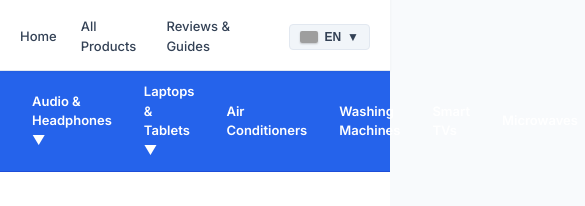
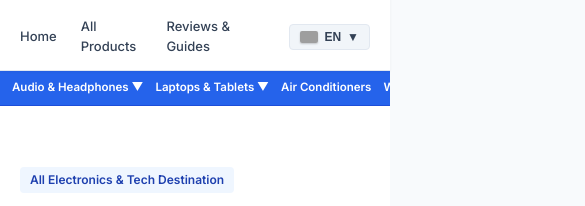
Before and after one commit to pothurikalyanram/EasyTech-store, a website: page index.html in a window 390 px wide. Shown: the part 181-387 px from the top of the page, 585 px wide, since content can reach past the window. Drawn offline with Linux system fonts and the light colour scheme; no server answers; grey boxes are pictures that could not be loaded.

Commit message:
Fix category nav bar vertical alignment & responsive touch scroll

```diff
--- a/styles.css
+++ b/styles.css
@@ -145,12 +145,19 @@ a {
     font-weight: 600;
 }
 
-/* Blue Sub-Header Navigation Bar - 1-Inch Side Padding */
+/* Blue Sub-Header Navigation Bar - Fluid Auto-Alignment across Mobile/Tablet/PC */
 .category-nav-bar {
     background-color: var(--accent-blue);
     color: white;
     width: 100%;
     border-bottom: 1px solid #1d4ed8;
+    overflow-x: auto;
+    scrollbar-width: none; /* Firefox */
+    -ms-overflow-style: none; /* IE/Edge */
+}
+
+.category-nav-bar::-webkit-scrollbar {
+    display: none; /* Chrome, Safari, Edge */
 }
 
 .cat-nav-container {
@@ -159,21 +166,32 @@ a {
     padding: 0 32px;
     display: flex;
     align-items: center;
-    gap: 32px;
+    gap: 24px;
     font-size: 13px;
     font-weight: 600;
+    white-space: nowrap;
+    overflow-x: auto;
+    -webkit-overflow-scrolling: touch;
+    scrollbar-width: none;
+}
+
+.cat-nav-container::-webkit-scrollbar {
+    display: none;
 }
 
 .cat-nav-item {
-    padding: 11px 0;
+    padding: 12px 0;
     color: #ffffff;
     text-decoration: none;
     position: relative;
     cursor: pointer;
-    display: flex;
+    display: inline-flex;
     align-items: center;
     gap: 5px;
     transition: color 0.2s;
+    white-space: nowrap;
+    flex-shrink: 0;
+    line-height: 1.2;
 }
 
 .cat-nav-item:hover {
@@ -1289,4 +1307,20 @@ a {
     .catalog-layout {
         grid-template-columns: 1fr !important;
     }
+    .cat-nav-container {
+        padding: 0 16px !important;
+        gap: 16px !important;
+        font-size: 12px !important;
+    }
+    .cat-nav-item {
+        padding: 10px 0 !important;
+    }
 }
+
+@media (max-width: 480px) {
+    .cat-nav-container {
+        padding: 0 12px !important;
+        gap: 12px !important;
+        font-size: 11.5px !important;
+    }
+}
```
